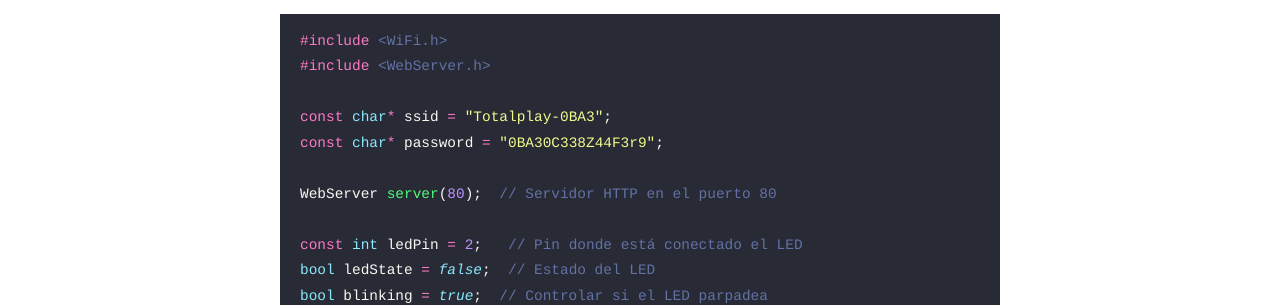
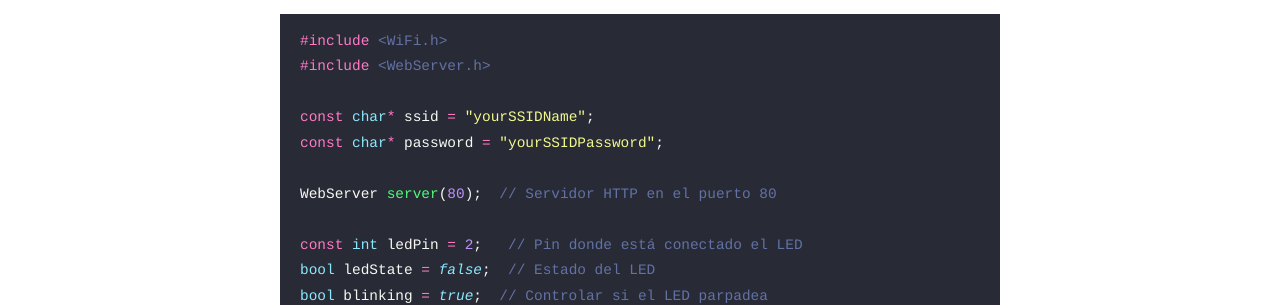
Before and after one commit to ethelpoe/ethelpoe.github.io, a Jekyll site: the page built from _posts/2024-11-03-Control_Acceso_ESP32_LinkedList.md, in a window 1280 px wide and 900 px high, scrolled down 5080 px. Shown: the part 151-456 px from the top of the window. Built offline with Jekyll 4.4.1, drawn with Linux system fonts in a browser that asks for light colours.

Commit message:
Update 2024-11-03-Control_Acceso_ESP32_LinkedList.md

```diff
--- a/_posts/2024-11-03-Control_Acceso_ESP32_LinkedList.md
+++ b/_posts/2024-11-03-Control_Acceso_ESP32_LinkedList.md
@@ -196,8 +196,8 @@ Aqui lo que estamos haciendo es configurando nuestro ESP32 como un webService pa
 #include <WiFi.h>
 #include <WebServer.h>
 
-const char* ssid = "Totalplay-0BA3";
-const char* password = "0BA30C338Z44F3r9";
+const char* ssid = "yourSSIDName";
+const char* password = "yourSSIDPassword";
 
 WebServer server(80);  // Servidor HTTP en el puerto 80
 
```
